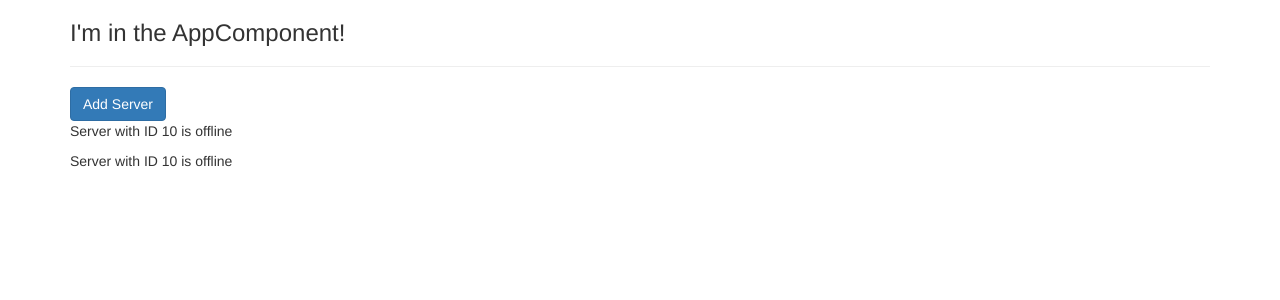
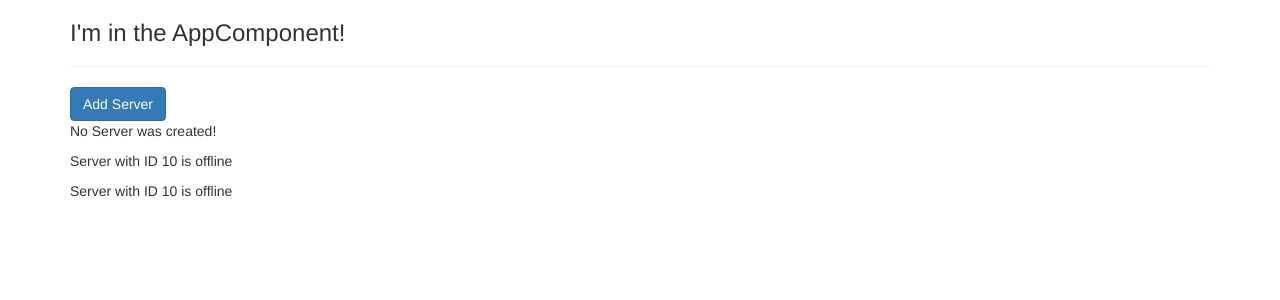
Before and after one commit to cathey191/UdemySections1-2, an Angular app: page / in a window 1280 px wide. Shown: the top 300 px of the page. Built offline with nearby package versions, Linux system fonts and the light colour scheme.

Commit message:
Event binding

```diff
--- a/src/app/servers/servers.component.html
+++ b/src/app/servers/servers.component.html
@@ -1,5 +1,8 @@
 <button
     class="btn btn-primary"
-    [disabled]="!allowNewServer">Add Server</button>
+    [disabled]="!allowNewServer"
+    (click)="onCreateServer()">Add Server</button>
+<!-- <p [innerText]="allowNewServer"></p> -->
+<p>{{serverCreationStatus}}</p>
 <app-server></app-server>
 <app-server></app-server>
--- a/src/app/servers/servers.component.ts
+++ b/src/app/servers/servers.component.ts
@@ -7,6 +7,7 @@
 })
 export class ServersComponent implements OnInit {
   allowNewServer = false;
+  serverCreationStatus = 'No Server was created!';
 
   constructor() {
     setTimeout(() => { this.allowNewServer = true; }, 2000);
@@ -15,4 +16,7 @@
   ngOnInit() {
   }
 
+  onCreateServer() {
+    this.serverCreationStatus = 'Server was created!'
+  }
 }
```
